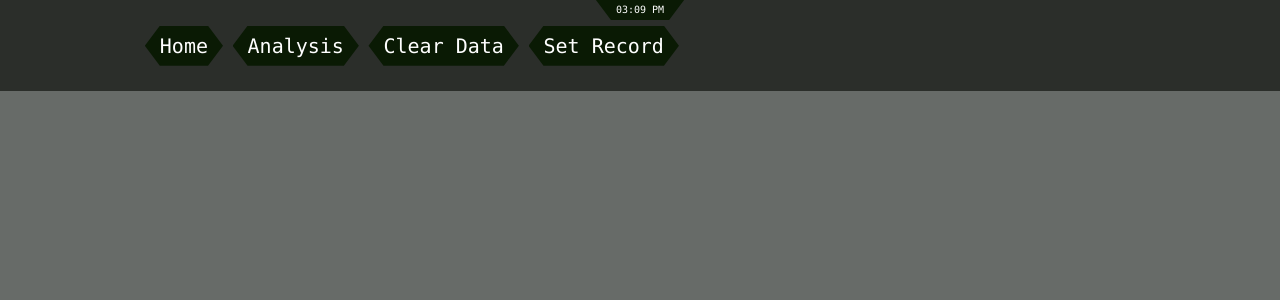
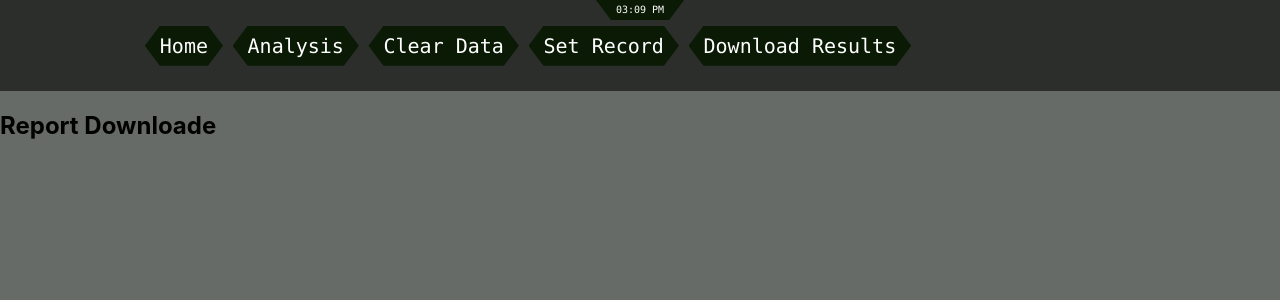
Before and after one commit to MayaankAshok/BioNovus, a React (Create React App) app in the folder code/app_temp_sensor/: page /download_result in a window 1280 px wide. Shown: the top 300 px of the page. Built offline with nearby package versions, Linux system fonts and the light colour scheme; no server answers.

Commit message:
Download_result ui

```diff
--- a/code/app_temp_sensor/src/App.js
+++ b/code/app_temp_sensor/src/App.js
@@ -6,6 +6,7 @@ import Analysis from './pages/analysis'
 import Home from './pages/home'
 import Clear_Data from './pages/clear_data';
 import Set_Record from './pages/set_record'
+import Download_Result from './pages/download_result'
 
 window.username = 0;
 window.category = 0;
@@ -22,6 +23,7 @@ function App() {
         <Route path="/home" element={<Home />}></Route>
         <Route path="/clear_data" element={<Clear_Data />}></Route>
         <Route path="/set_record" element={<Set_Record />}></Route>
+        <Route path="/download_result" element={<Download_Result />}></Route>
         </Routes>
       {/* if flag true then there is a user logged in otherwise not */}
     </Router>
--- a/code/app_temp_sensor/src/components/NavBar/index.js
+++ b/code/app_temp_sensor/src/components/NavBar/index.js
@@ -17,6 +17,7 @@ function Navbar({ }) {
 
           {(<NavLink to="/clear_data"><NavItem name="Clear Data" /></NavLink>)}
           {(<NavLink to="/set_record"><NavItem name="Set Record" /></NavLink>)}
+          {(<NavLink to="/download_result"><NavItem name="Download Results" /></NavLink>)}
 
         </NavMenu>
       </Nav>
--- /dev/null
+++ b/code/app_temp_sensor/src/pages/download_result.js
@@ -0,0 +1,27 @@
+import React, { useState, useEffect } from "react";
+import axios from "axios";
+
+function Clear_Data() {
+  const [response, setResponse] = useState(null);
+
+  const getResults = async () => {
+    try {
+      await axios.post("http://localhost:5000/download_report");
+    } catch (error) {
+      alert('Deleting error ' + error.response.data.error);
+    }
+  };
+
+  useEffect(() => {
+    getResults();
+  }, []);
+
+  return (
+    <div>
+      <h2>Report Downloade</h2>
+    </div>
+  );
+}
+
+
+export default Clear_Data;
```
